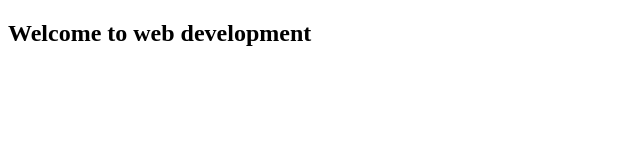
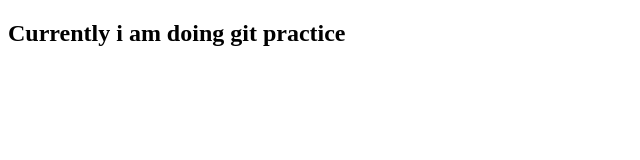
Before and after one commit to amit7pradhan/Practice, a plain HTML site: page index.html in a window 1280 px wide. Shown: the whole page, without its empty margins (0-640 px from the left). Drawn offline with Linux system fonts and the light colour scheme.

Commit message:
modified

```diff
--- a/index.html
+++ b/index.html
@@ -6,6 +6,6 @@
     <title>Amit</title>
 </head>
 <body>
-    <div><h2>Welcome to web development</h2></div>
+    <div><h2>Currently i am doing git practice</h2></div>
 </body>
 </html>
```
